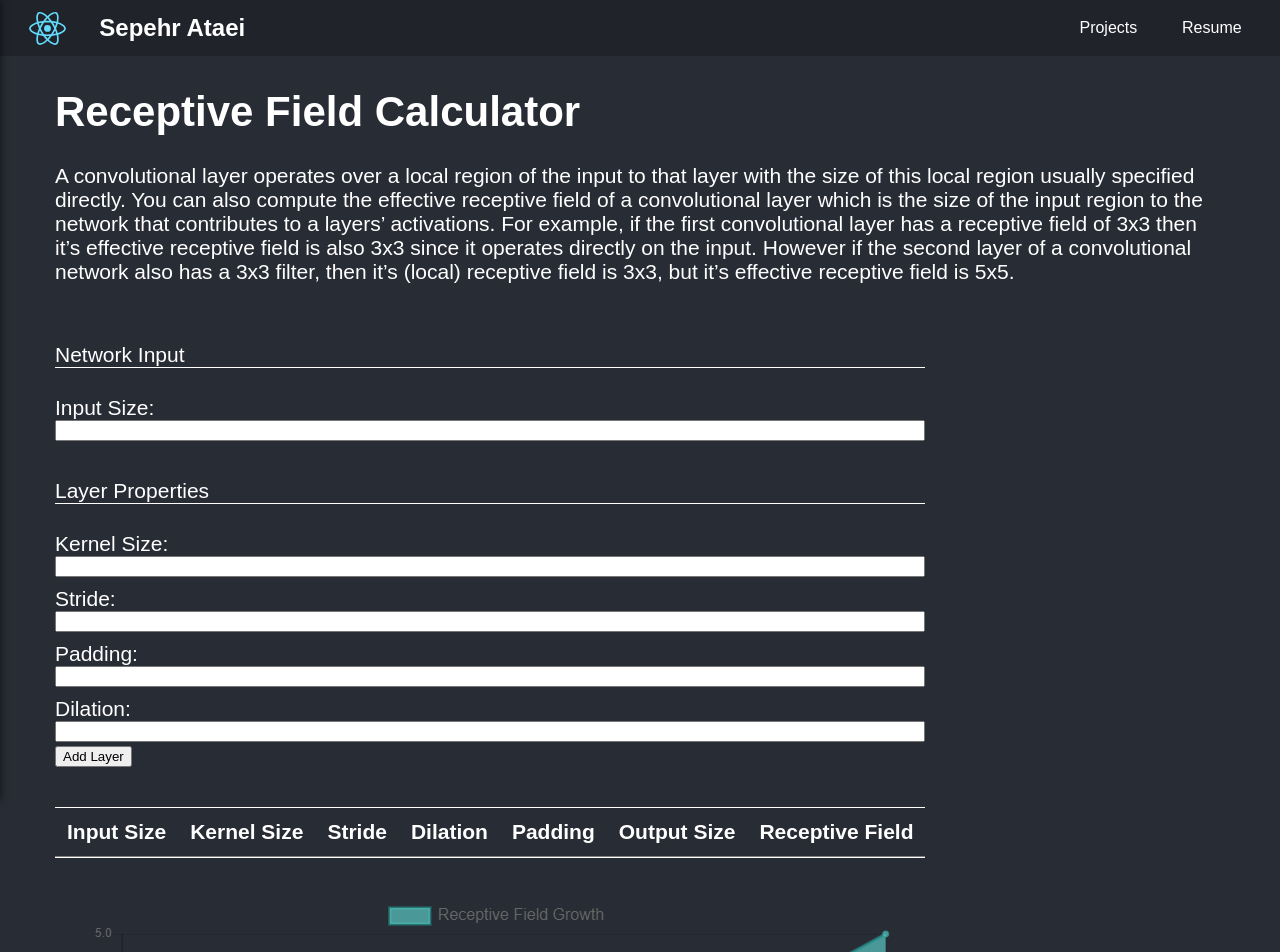
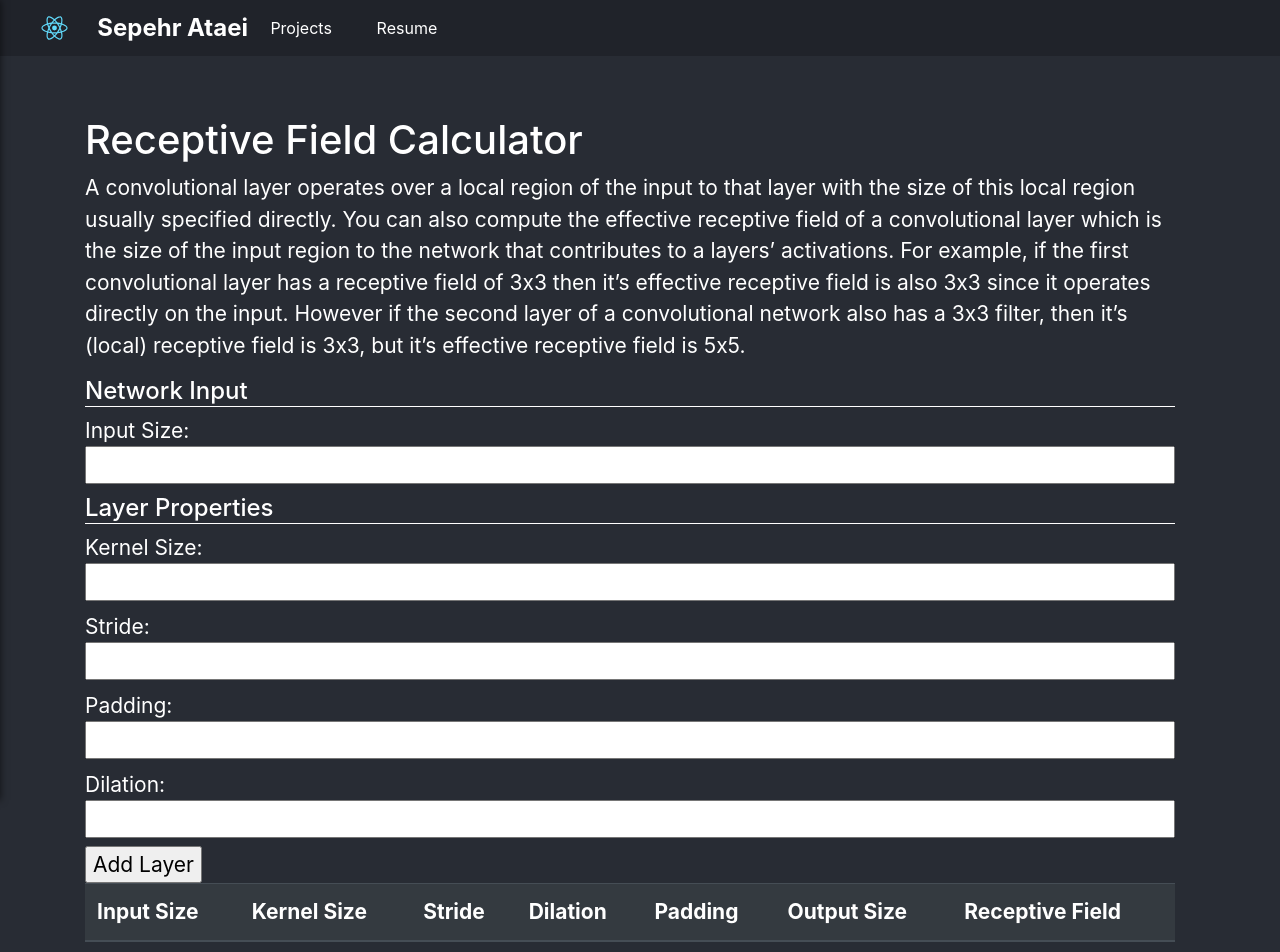
Before and after one commit to s2ataei/react-app, a React (Create React App) app: page /Projects in a window 1280 px wide. Shown: the top 952 px of the page. Built offline with nearby package versions, Linux system fonts and the light colour scheme.

Commit message:
added receptive field calculator logic

```diff
--- a/src/App.js
+++ b/src/App.js
@@ -36,6 +36,8 @@ class App extends Component {
     return (
       <Router>
         <div className="App">
+          <link rel="stylesheet" href="https://cdn.jsdelivr.net/npm/bootstrap@4.5.3/dist/css/bootstrap.min.css" integrity="sha384-TX8t27EcRE3e/ihU7zmQxVncDAy5uIKz4rEkgIXeMed4M0jlfIDPvg6uqKI2xXr2" crossorigin="anonymous">
+          </link>
           <Navbar hamburgerMenuClickHandler={this.hamburgerMenuToggleClickHandler}/>
           <HamburgerMenu show={this.state.hamburgerMenuOpen} />
           {backdrop}
--- a/src/components/Projects/Projects.css
+++ b/src/components/Projects/Projects.css
@@ -5,6 +5,7 @@
     margin-left: auto;
     margin-top: 60px;
     text-align: left;
+    max-width: 90%;
   }
 
   .graphical-output {
@@ -17,6 +18,7 @@
       max-width: 100%;
       margin-bottom: 30px;
   }
+
 
   @media (min-width: 768px) {
     .container {
--- a/src/components/ReceptiveFieldTool/Tool.css
+++ b/src/components/ReceptiveFieldTool/Tool.css
@@ -1,6 +1,4 @@
 .user-input {
-    display: inline-block;
-    vertical-align: top;
     margin-bottom: 40px;
     margin-right: 20px;
   }
@@ -18,25 +16,9 @@
 .results-table{
     margin-top: 40px;
 }
-table {
-    border-collapse: collapse;
-}
-
-td {
-    padding: 0.75rem;
-    align-items: center;
-}
-
-tr {
-    border-bottom: 0.5px solid gray;
-}
-
-th {
-    padding: 0.75rem;
-}
 
 #Table {
-    margin-top: 40px;
-    border-top: 1px solid white;
-    border-bottom: 1px solid white;
+    max-width: 100%;
+    overflow-x: scroll;
+    margin-top: 30px;
 }
--- a/src/components/ReceptiveFieldTool/Tool.js
+++ b/src/components/ReceptiveFieldTool/Tool.js
@@ -12,6 +12,7 @@ class NameForm extends React.Component {
           stride: '',
           padding: '',
           dilation: '',
+          receptiveField: '',
           items: []
     };
 
@@ -32,19 +33,27 @@ class NameForm extends React.Component {
     handleSubmit(event) {
         let items = [...this.state.items]
 
+        let receptiveField;
+
+        if (items.length == 0) {
+            receptiveField = this.state.stride;
+        } else {
+            receptiveField = this.state.stride * items[items.length - 1].receptiveField + (this.state.kernelSize - this.state.stride);
+        }
+
         items.push({
             inputSize: this.state.inputSize,
             kernelSize: this.state.kernelSize,
             stride: this.state.stride,
             padding: this.state.padding,
-            dilation: this.state.dilation
+            dilation: this.state.dilation,
+            receptiveField,
         });
 
         this.setState({
             items
         })
 
-        alert('A name was submitted: ' + this.state.dilation);
         event.preventDefault();
     }
 
@@ -88,19 +97,21 @@ class Table extends React.Component {
     render() {
         const items = this.props.items;
         return (
-            <div id="Table">
-                <table>
+            <div id="Tasble">
+                <table class= "table table-dark">
+                    <thead>
+                        <tr>
+                            <th scope="col">Input Size</th>
+                            <th scope="col">Kernel Size</th>
+                            <th scope="col">Stride</th>
+                            <th scope="col">Dilation</th>
+                            <th scope="col">Padding</th>
+                            <th scope="col">Output Size</th>
+                            <th scope="col">Receptive Field</th>
+                        </tr>
+                    </thead>
                     <tbody>
-                        <tr>
-                        <th>Input Size</th>
-                        <th>Kernel Size</th>
-                        <th>Stride</th>
-                        <th>Dilation</th>
-                        <th>Padding</th>
-                        <th>Output Size</th>
-                        <th>Receptive Field</th>
-                        </tr>
-                        {items.map(item => {
+                        {items.map(item =>  {
                             return (
                                 <tr>
                                 <td>{item.inputSize}</td>
@@ -108,9 +119,8 @@ class Table extends React.Component {
                                 <td>{item.stride}</td>
                                 <td>{item.dilation}</td>
                                 <td>{item.padding}</td>
-                                    <td>{item.stride * 2}</td>
-                                    //  if first item: r = stride, else: r= (stride * r_prev) + (kernelSize - stride)
                                 <td>gooz</td>
+                                <td>{item.receptiveField}</td>
                                 </tr>
                             );
                         })}
```
Lines whose indentation alone changed are shown as unchanged.
